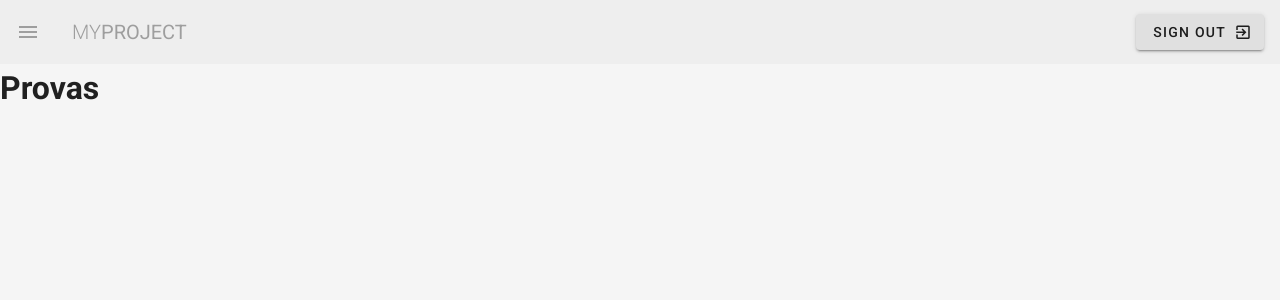
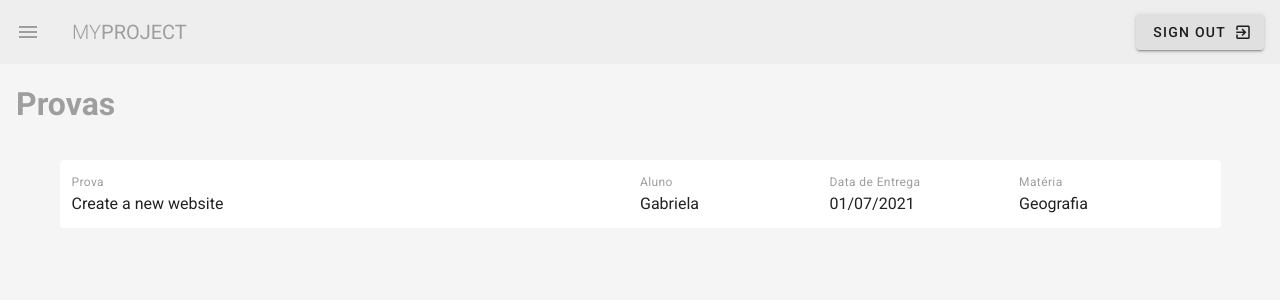
Before and after one commit to gabrielapivetta/Vue_and_Vuetify, a Vue app: page /provas in a window 1280 px wide. Shown: the top 300 px of the page. Built offline with nearby package versions, Linux system fonts and the light colour scheme.

Commit message:
Creating the grid for the tests

```diff
--- a/src/App.vue
+++ b/src/App.vue
@@ -1,7 +1,7 @@
 <template>
   <v-app>
-    <Navbar/>
     <v-content class="grey lighten-4">
+      <Navbar/>
       <router-view></router-view>
     </v-content>
 
--- a/src/views/Alunos.vue
+++ b/src/views/Alunos.vue
@@ -1,6 +1,11 @@
 <template>
-  <div class="alunos">
-    <h1>Alunos</h1>
+  <div class="alunos mx-4 my-4">
+    <h1 class="subheading grey--text">Alunos</h1>
+
+    <v-container class="my-5">
+      container
+    </v-container>
+
   </div>
 </template>
 
--- a/src/views/Dashboard.vue
+++ b/src/views/Dashboard.vue
@@ -1,6 +1,11 @@
 <template>
-  <div class="dashboard">
-    <h1>Dashboard</h1>
+  <div class="dashboard mx-4 my-4">
+    <h1 class="subheading grey--text">Dashboard</h1>
+
+    <v-container class="my-5">
+      container
+    </v-container>
+
   </div>
 </template>
 
--- a/src/views/Provas.vue
+++ b/src/views/Provas.vue
@@ -1,6 +1,33 @@
 <template>
-  <div class="provas">
-    <h1>Provas</h1>
+  <div class="provas mx-4 my-4">
+    <h1 class="subheading grey--text">Provas</h1>
+
+    <v-container class="my-5">
+
+      <v-card flat class="pa-3">
+        <v-layout wrap>
+          <v-flex xs12 md6>
+            <div class="caption grey--text">Prova</div>
+            <div>Create a new website</div>
+          </v-flex>
+          <v-flex xs6 sm4 md2>
+            <div class="caption grey--text">Aluno</div>
+            <div>Gabriela</div>
+          </v-flex>
+          <v-flex xs6 sm4 md2>
+            <div class="caption grey--text">Data de Entrega</div>
+            <div>01/07/2021</div>
+          </v-flex>
+          <v-flex xs6 sm4 md2>
+            <div class="caption grey--text">Matéria</div>
+            <div>Geografia</div>
+          </v-flex>
+        </v-layout>
+      </v-card>
+
+
+    </v-container>
+
   </div>
 </template>
 
```
